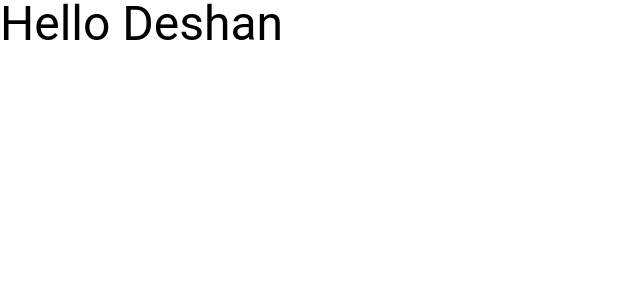
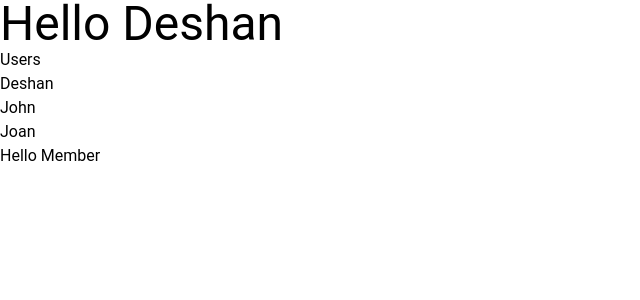
Before and after one commit to DeshanU/react-app, a React (Vite) app: page / in a window 1280 px wide. Shown: the top 300 px of the page, without its empty margins (0-640 px from the left). Built offline with nearby package versions, Linux system fonts and the light colour scheme.

Commit message:
user tsx

```diff
--- a/src/App.tsx
+++ b/src/App.tsx
@@ -1,7 +1,13 @@
-import Message from './Message'
+import Message from './Message';
+import User from './User';
 
 function App() {
-    return <div><Message /></div>
+    return (
+        <div>
+            <Message />
+            <User />
+        </div>
+    );
 }
 
-export default App
+export default App;
--- /dev/null
+++ b/src/User.tsx
@@ -0,0 +1,21 @@
+function User(){
+    const names = ['Deshan', 'John', 'Joan'];
+    const logged = true;
+
+    return (
+        <>
+            <p> Users </p>
+            <ul>
+                {names.map( (name, index) => (
+                    <li key={index}>{name}</li>
+                    ))
+                }
+
+            </ul>
+            {logged && <h1>Hello Member</h1>}
+        </>
+    );
+
+}
+
+export default User;
```
